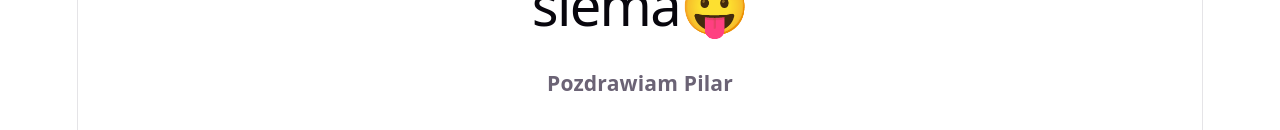
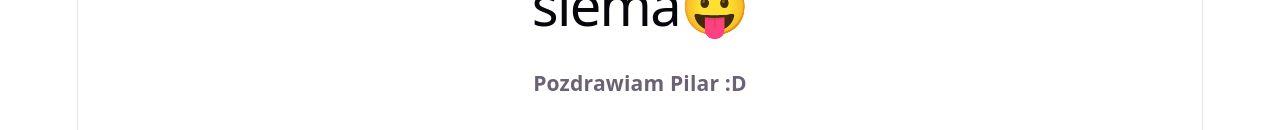
Before and after one commit to anycodev2/vibas, a React (Vite) app in the folder web.client/: page / in a window 1280 px wide. Shown: the part 362-492 px from the top of the page. Built offline with nearby package versions, Linux system fonts and the light colour scheme.

Commit message:
Dodałem emotkę ":D"

```diff
--- a/web.client/src/App.tsx
+++ b/web.client/src/App.tsx
@@ -4,7 +4,7 @@ function App() {
   return (
     <div className="hero">
           <h1>siema😛</h1>
-          <h3>Pozdrawiam Pilar</h3>
+          <h3>Pozdrawiam Pilar :D</h3>
     </div>
   );
 }
```
